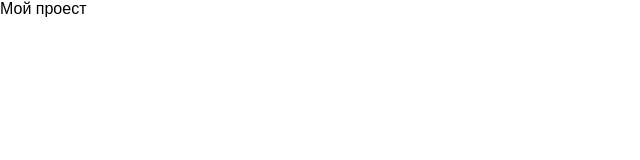
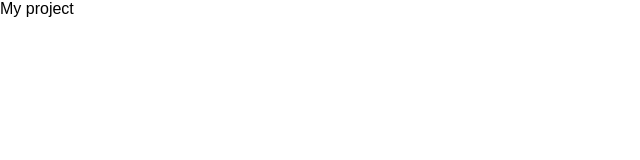
Before and after one commit to Skuznetz/react_3, a React (Create React App) app: page / in a window 1280 px wide. Shown: the top 160 px of the page, without its empty margins (0-640 px from the left). Built offline with nearby package versions, Linux system fonts and the light colour scheme.

Commit message:
название

```diff
--- a/src/App.js
+++ b/src/App.js
@@ -5,7 +5,7 @@ class App extends Component {
   render() {
     return (
       <div className="App">
-        Мой проест
+        My project
       </div>
     );
   }
```
